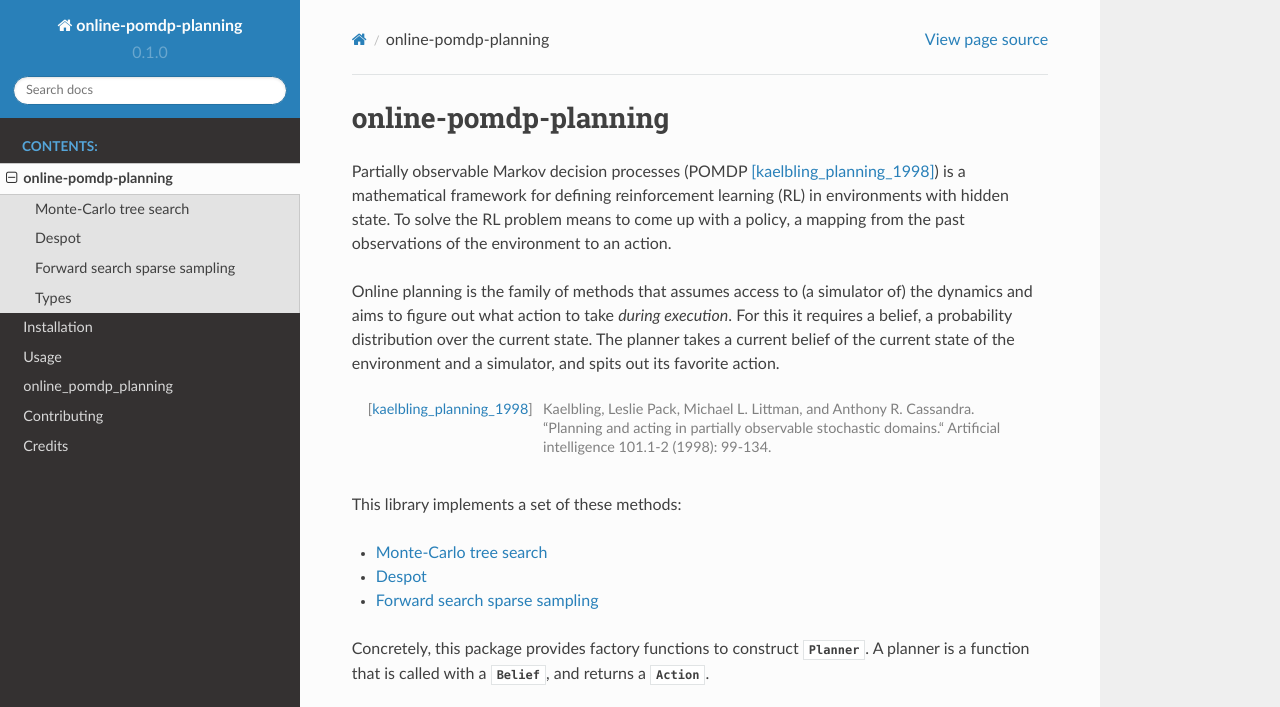
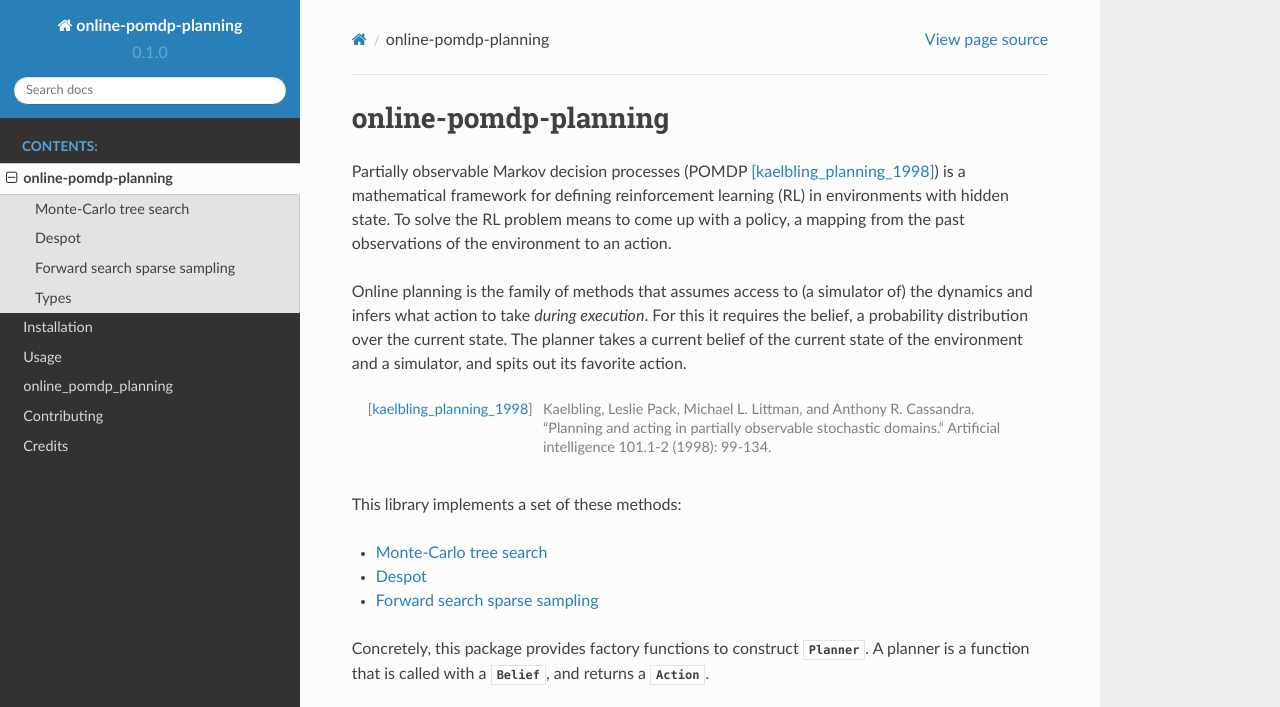
Before and after one commit to samkatt/online-pomdp-planning, a Sphinx documentation site: the page built from docs/readme.rst, in a window 1280 px wide and 900 px high, cut to the strip 0-707 px from the top of the window. Built offline with Sphinx 7.4.7 and the Read the Docs theme 2.0.0, drawn with Linux system fonts in a browser that asks for light colours.

Commit message:
update: documentation

```diff
--- a/docs/conf.py
+++ b/docs/conf.py
@@ -81,10 +81,6 @@ exclude_patterns = ["_build", "Thumbs.db", ".DS_Store"]
 
 # The name of the Pygments (syntax highlighting) style to use.
 pygments_style = "sphinx"
-
-# If true, `todo` and `todoList` produce output, else they produce nothing.
-todo_include_todos = False
-
 
 # -- Options for HTML output -------------------------------------------
 
--- a/docs/readme.rst
+++ b/docs/readme.rst
@@ -13,10 +13,10 @@ the environment to an action.
 .. online planning
 
 Online planning is the family of methods that assumes access to (a simulator
-of) the dynamics and aims to figure out what action to take *during execution*.
-For this it requires a belief, a probability distribution over the current
-state. The planner takes a current belief of the current state of the
-environment and a simulator, and spits out its favorite action.
+of) the dynamics and infers what action to take *during execution*. For this it
+requires the belief, a probability distribution over the current state. The
+planner takes a current belief of the current state of the environment and a
+simulator, and spits out its favorite action.
 
 .. [kaelbling_planning_1998] Kaelbling, Leslie Pack, Michael L. Littman, and
    Anthony R. Cassandra. “Planning and acting in partially observable
```
Also changed, not shown: docs/methods/mcts.rst (+3 -7 lines), docs/usage.rst (+34 -2 lines).
